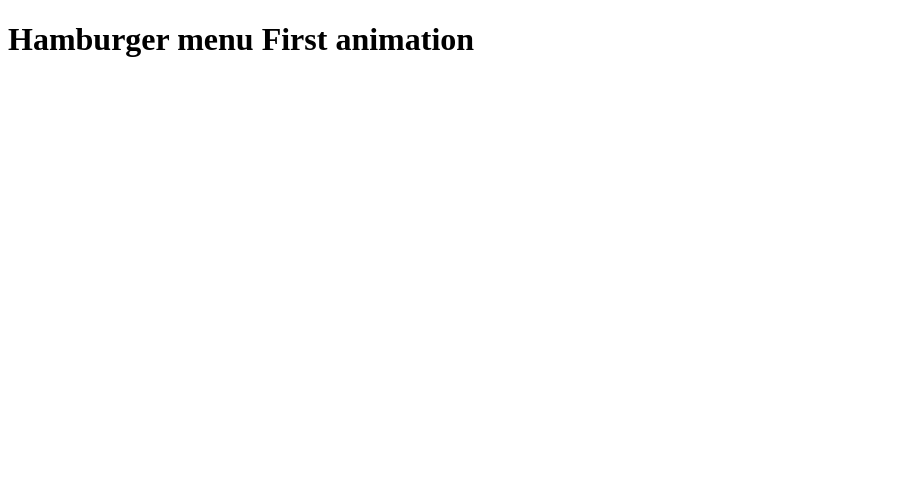
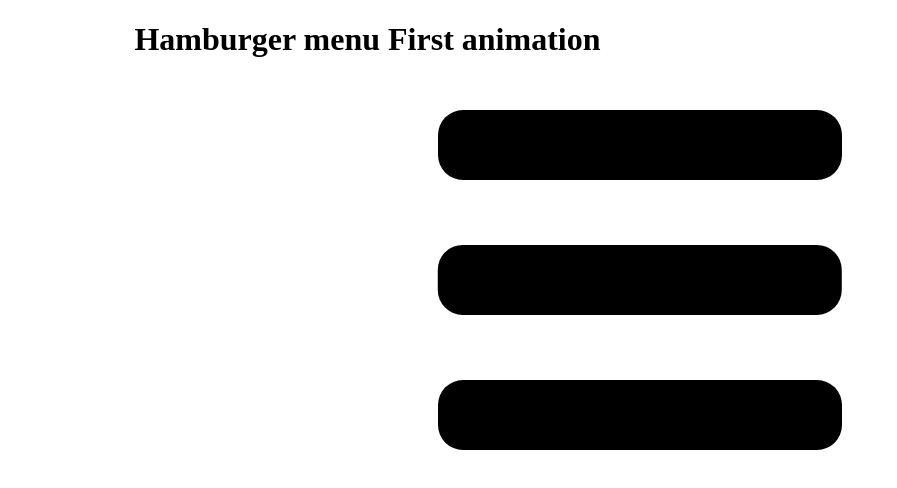
Before and after one commit to TDomagalski/Hamburger_firstAnimation, a plain HTML site: page index.html in a window 1280 px wide. Shown: the whole page, without its empty margins (0-897 px from the left). Drawn offline with nearby package versions, Linux system fonts and the light colour scheme; files that its build step writes are made by us from their sources; the site is published under a folder, as on GitHub Pages, so addresses that start at the root find nothing.

Commit message:
change files

```diff
--- a/index.html
+++ b/index.html
@@ -1,12 +1,14 @@
 <!DOCTYPE html>
 <html lang="pl">
+
 <head>
   <meta charset="utf-8">
   <meta name="viewport" content="width=device-width, initial-scale=1.0">
   <meta name="X-UA-Compatible" content="ie=edge">
-    <link rel="stylesheet" href="/css/style.css">
+  <link rel="stylesheet" href="css/style.css">
   <title>Hamburger menu First animation</title>
 </head>
+
 <body>
 
   <div class="container">
@@ -21,9 +23,10 @@
     </div>
   </div>
 
-  <script src="/js/scripts.js"></script>
+  <script src="js/scripts.js"></script>
   <script>
     animati0n(document.querySelectorAll("[title]"));
   </script>
 </body>
+
 </html>
--- a/scss/constantly.scss
+++ /dev/null
@@ -1 +0,0 @@
-// $bg-color: red;
--- a/scss/style.scss
+++ /dev/null
@@ -1,95 +0,0 @@
-// @import "constantly";
-
-.disabled {
-  display: none!important;
-}
-
-.container {
-  width: 80%;
-  margin: 20px auto;
-
-  .hamburgerDiv {
-    margin: auto;
-    width: 40%;
-    height: 400px;
-
-    .hamburger {
-      position: relative;
-      width: 100%;
-      height: 100%;
-
-      :first-child {
-        position: absolute;
-        top: 0;
-        display: inline-block;
-        width: 100%;
-        height: 70px;
-        margin: 30px 0;
-        background-color: black;
-        border-radius: 25px;
-        transition: .3s ease-in-out;
-      }
-
-      :nth-child(2) {
-        position: absolute;
-        top: 50%;
-        left: 50%;
-        transform: translate(-50%, -93%);
-        display: inline-block;
-        width: 100%;
-        height: 70px;
-        margin: 30px 0;
-        background-color: black;
-        border-radius: 25px;
-        opacity: 1;
-        transition: .3s ease-in-out;
-      }
-
-      :last-child {
-        position: absolute;
-        bottom: 0;
-        display: inline-block;
-        width: 100%;
-        height: 70px;
-        margin: 30px 0;
-        background-color: black;
-        border-radius: 25px;
-        transition: .3s ease-in-out;
-      }
-
-      .first {
-        background-color: red;
-      }
-      .second {
-        background-color: green;
-      }
-      .third {
-        background-color: blue;
-      }
-
-
-      .firstAnimation {
-        position: absolute;
-        transform: rotate(45deg);
-        background-color: red;
-        top: 34%;
-        transition: .3s ease-in-out;
-      }
-      .secondAnimation {
-        position: absolute;
-        top: 50%;
-        left: 50%;
-        transform: translate(-50%, -93%);
-        opacity: 0;
-        transition: .1s ease-in-out;
-      }
-      .thirdAnimation {
-        position: absolute;
-        transform: rotate(-45deg);
-        background-color: blue;
-        bottom: 33%;
-        transition: .3s ease-in-out;
-      }
-    }
-  }
-}
```
Also changed, not shown: css/constantly.css (added), css/style.css (added), 3 other files. Lines whose indentation alone changed are shown as unchanged.
